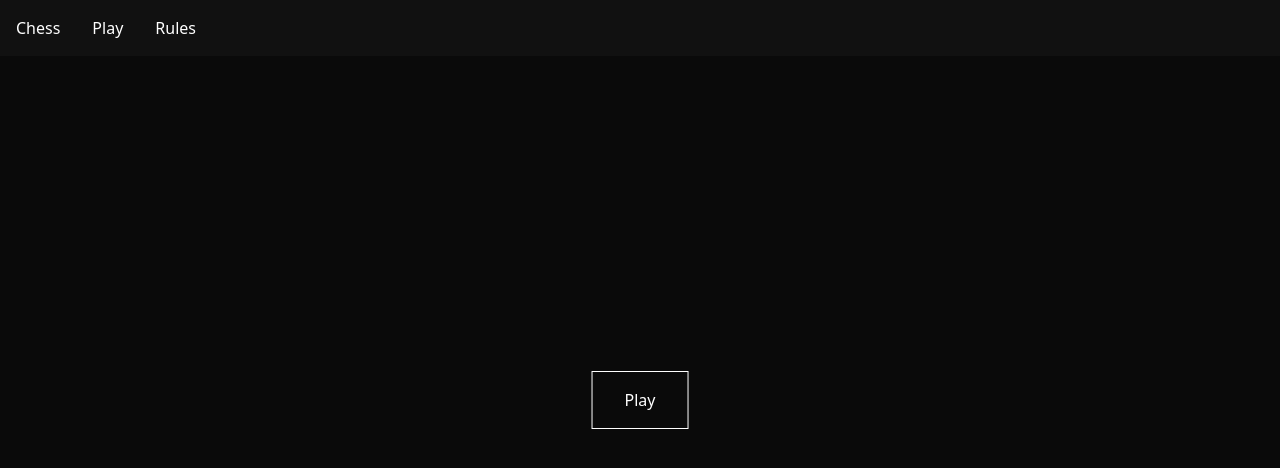
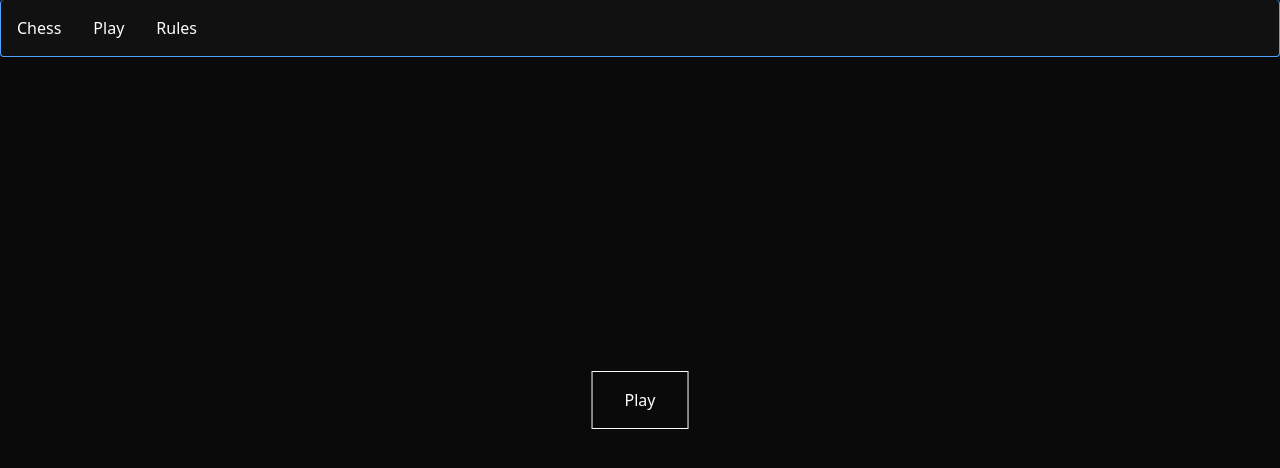
Before and after one commit to c0d1ngthunder/Chess, a React (Vite) app in the folder Frontend/: page /rules in a window 1280 px wide. Shown: the top 468 px of the page. Built offline with nearby package versions, Linux system fonts and the light colour scheme.

Commit message:
chore: update styles and clean up imports

```diff
--- a/Frontend/src/App.jsx
+++ b/Frontend/src/App.jsx
@@ -3,7 +3,6 @@ import { socket } from "./socket"; // Import socket.io-client
 import { Chess } from "chess.js"; // Import chess.js
 import renderBoard from "./renderBoard";
 import Navbar from "./Navbar";
-import { BrowserRouter, Routes, Route } from "react-router";
 import { IoMdClose } from "react-icons/io";
 
 const App = () => {
@@ -270,7 +269,7 @@ const App = () => {
           <h1 className="text-2xl py-10 flex justify-center">
             {!cause.isdraw && (lostPlayer === playerRole ? "Opponent" : "You") }
             {" "}
-            {cause.isdraw ? "Game Draw" : "won"} {!cause.isdraw && " by"+ cause.cause}
+            {cause.isdraw ? "Game Draw" : "won"} {!cause.isdraw && " by "+ cause.cause}
           </h1>
           <button
             className={`text-lg cursor-pointer bg-transparent ${
@@ -289,7 +288,7 @@ const App = () => {
       {!showBtn &&
         (game ? (
           visible && (
-            <div className="bg-[#111111] after:content-[''] h-10 after:bg-green-400  after:w-[100%] after:animate-[decrease_3s_linear_forwards] after:absolute after:bottom-0 after:left-0 after:h-[5px] py-2 relative w-45 px-4 bottom-[5px] -left-15 sm:-left-30">
+            <div className="bg-[#111111] rounded font-bold text-blue-400 after:content-[''] h-10 after:bg-white after:w-[100%] after:animate-[decrease_3s_linear_forwards] overflow-hidden after:absolute after:bottom-0 after:left-0 after:h-[5px] py-2 relative w-45 px-4 bottom-[5x] -left-15 sm:-left-30">
               Connected
             </div>
           )
--- a/Frontend/src/Navbar.jsx
+++ b/Frontend/src/Navbar.jsx
@@ -4,7 +4,7 @@ import { Link, Route, Routes } from 'react-router-dom'
 const Navbar = () => {
   return (
     <>
-    <nav className='text-white container flex gap-8 bg-[#111111] w-full p-4 mt-0 mb-10'>
+    <nav className='text-white border-1 border-blue-400 border-t-0 rounded container flex gap-8 bg-[#111111] w-full p-4 mt-0 mb-10'>
         <Link to={"/"}>Chess</Link>
         <Link to={"/play"}>Play</Link>
         <Link to={"/rules"}>Rules</Link>
```
